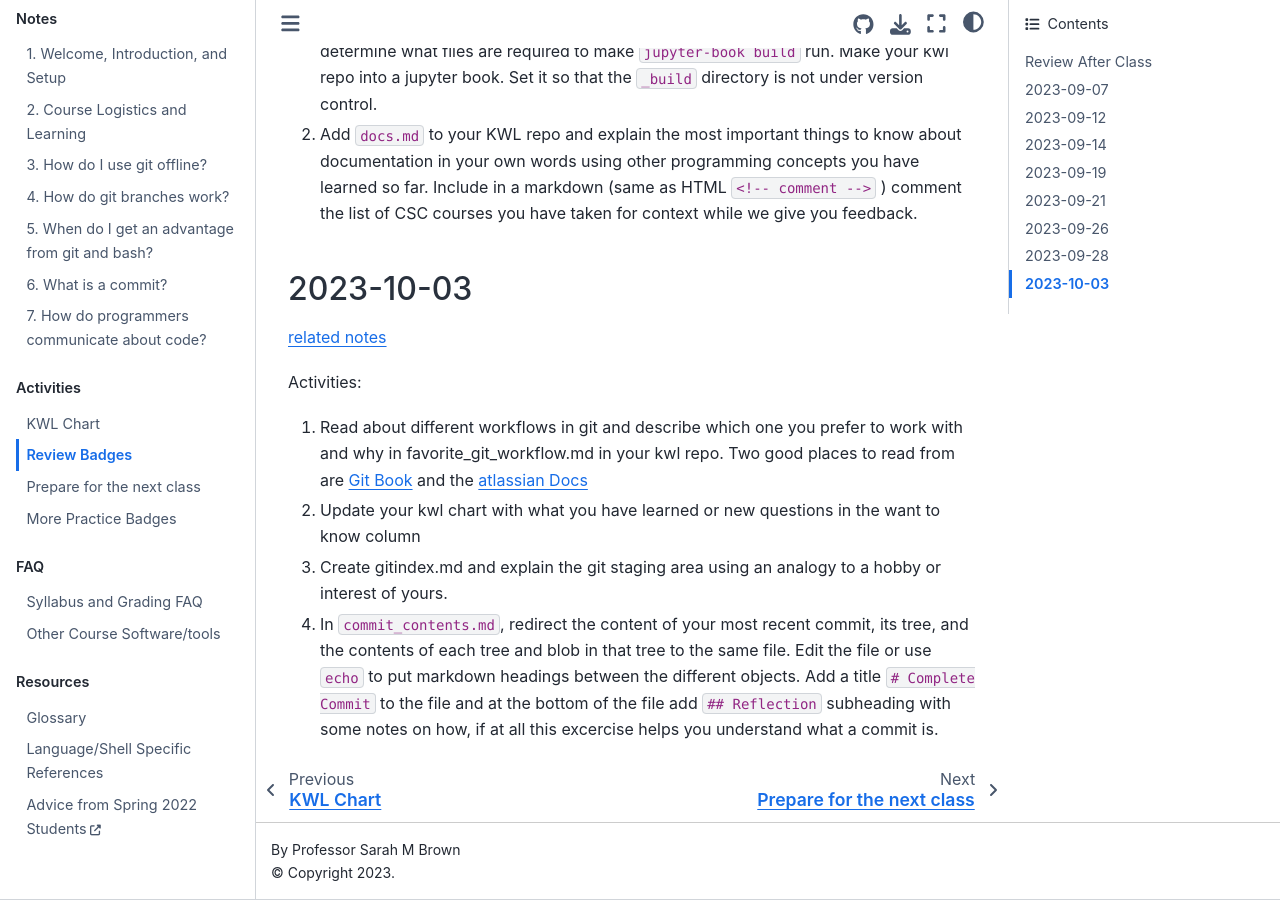
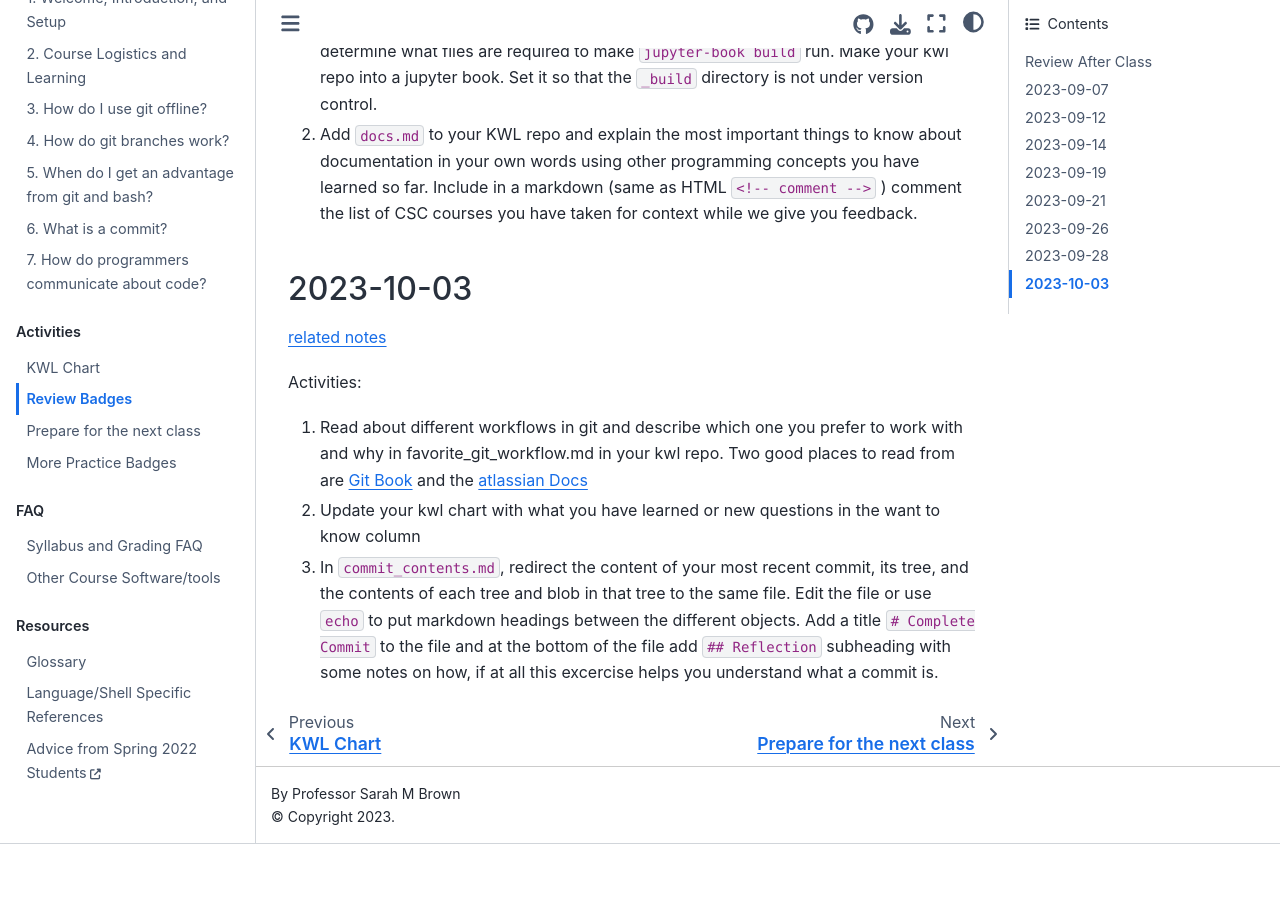
Before and after one commit to introcompsys/fall2023, a Jupyter Book: the page built from activities/review.md, in a window 1280 px wide and 900 px high, scrolled down 3538 px. Built offline with Jupyter Book 1.0.4 settings and Sphinx 7.4.7 and the Sphinx Book theme 1.1.4, drawn with Linux system fonts in a browser that asks for light colours; pages that are not in the unit, such as notebooks, are missing from menus; after the commit the page ends 4382 px from its top, so only the background shows below that.

Commit message:
rm extra reveiw step

```diff
--- a/_review/2023-10-03.md
+++ b/_review/2023-10-03.md
@@ -1,4 +1,3 @@
 1. Read about different workflows in git and describe which one you prefer to work with and why in {index}`favorite_git_workflow.md` in your kwl repo. Two good places to read from are [Git Book](https://git-scm.com/book/en/v2/Distributed-Git-Distributed-Workflows#ch05-distributed-git) and the [atlassian Docs](https://www.atlassian.com/git/tutorials/comparing-workflows)
 2. Update your kwl chart with what you have learned or new questions in the want to know column
-3. Create {index}`gitindex.md` and explain the git staging area using an analogy to a hobby or interest of yours.
-4. In `commit_contents.md`, redirect the content of your most recent commit, its tree, and the  contents of each tree and blob in that tree to the same file. Edit the file or use `echo` to put markdown headings between the different objects. Add a title `# Complete Commit` to the file and at the bottom of the file add `## Reflection` subheading with some notes on how, if at all this excercise helps you understand what a commit is.
+3. In `commit_contents.md`, redirect the content of your most recent commit, its tree, and the  contents of each tree and blob in that tree to the same file. Edit the file or use `echo` to put markdown headings between the different objects. Add a title `# Complete Commit` to the file and at the bottom of the file add `## Reflection` subheading with some notes on how, if at all this excercise helps you understand what a commit is.
```
